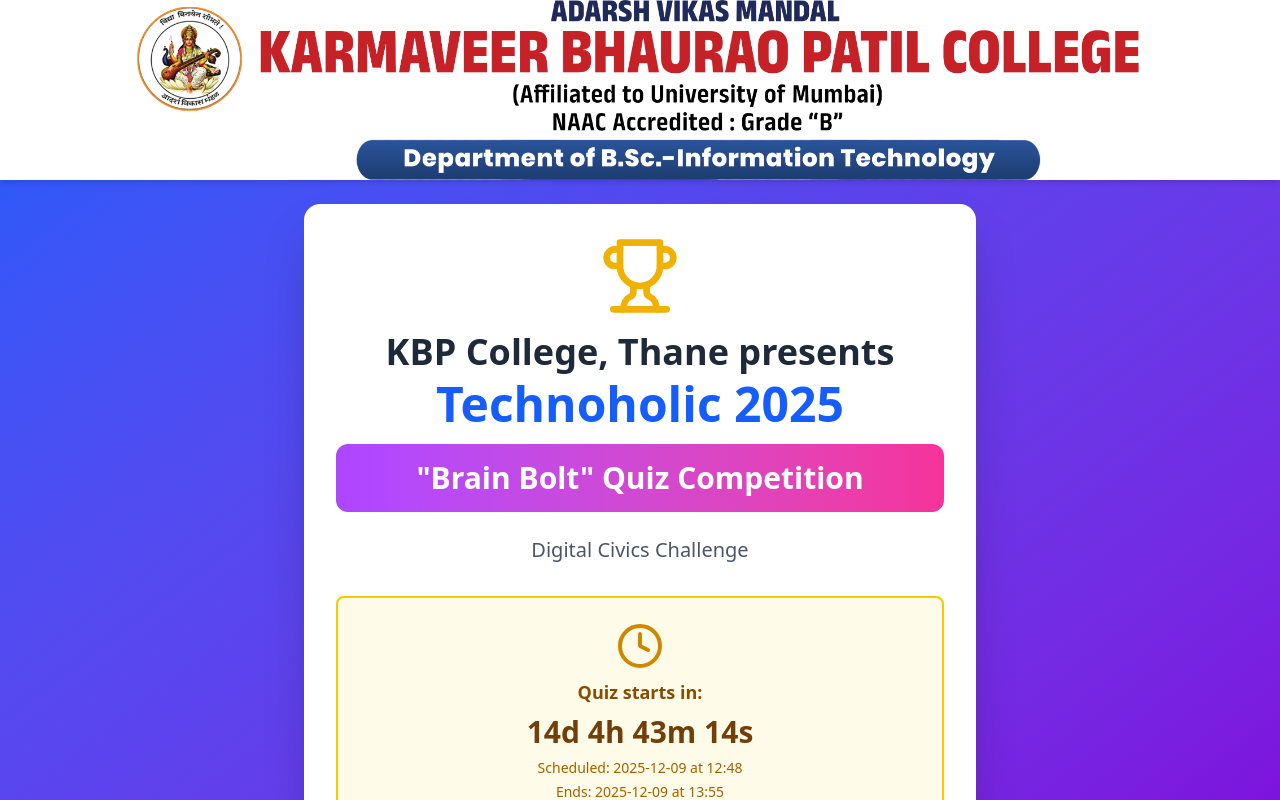
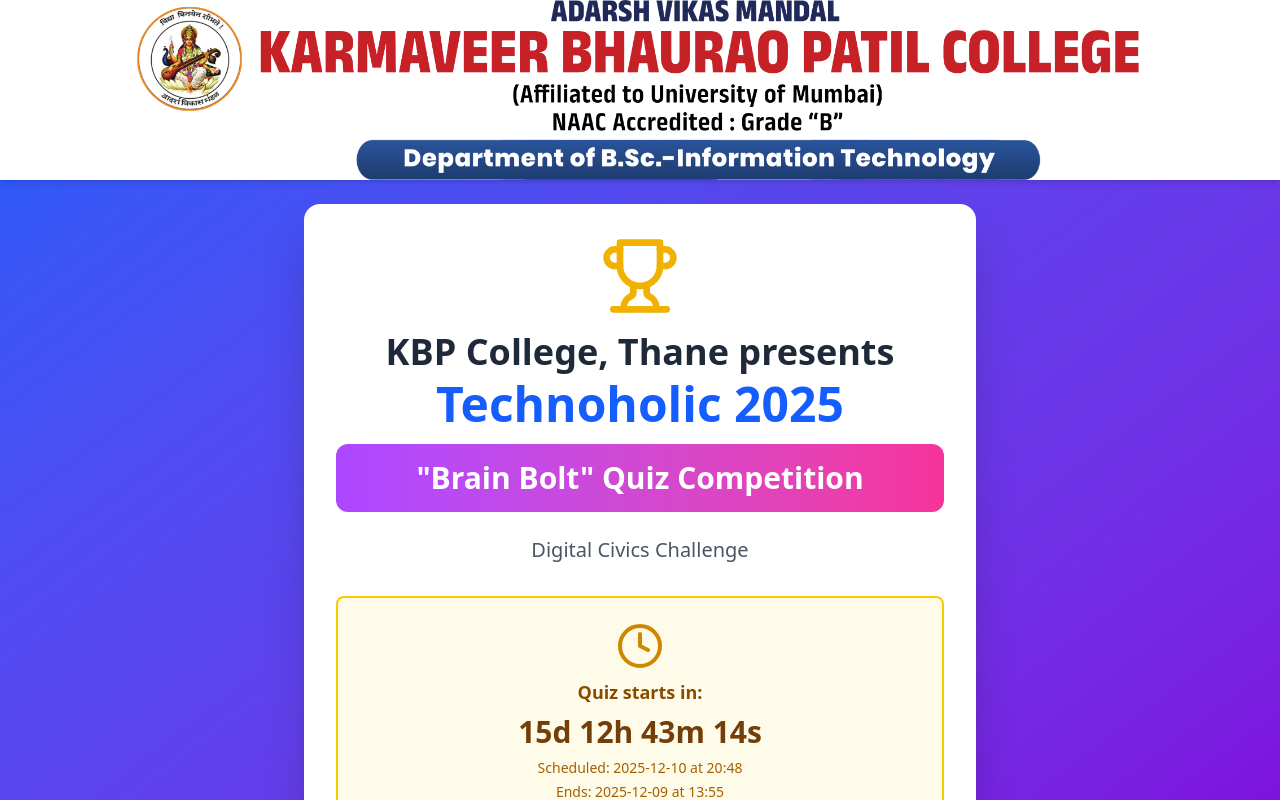
Before and after one commit to technoholic25-afk/Technoholic-Quiz, a React (Vite) app: page / in a window 1280 px wide. Shown: the top 800 px of the page. Built offline with nearby package versions, Linux system fonts and the light colour scheme.

Commit message:
Finallyyyyyyyy Done

```diff
--- a/src/App.jsx
+++ b/src/App.jsx
@@ -6,8 +6,8 @@
 // ============================================
 const CONFIG = {
   // Quiz Start Time (24-hour format: HH:MM)
-  QUIZ_START_TIME: '12:48', // Example: 2:00 PM
-  QUIZ_START_DATE: '2025-12-09', // Format: YYYY-MM-DD
+  QUIZ_START_TIME: '20:48', // Example: 2:00 PM
+  QUIZ_START_DATE: '2025-12-10', // Format: YYYY-MM-DD
 
   // Quiz End Time - after this datetime site will stop accepting responses
   QUIZ_END_TIME: '13:55', // 24-hour format HH:MM
```
